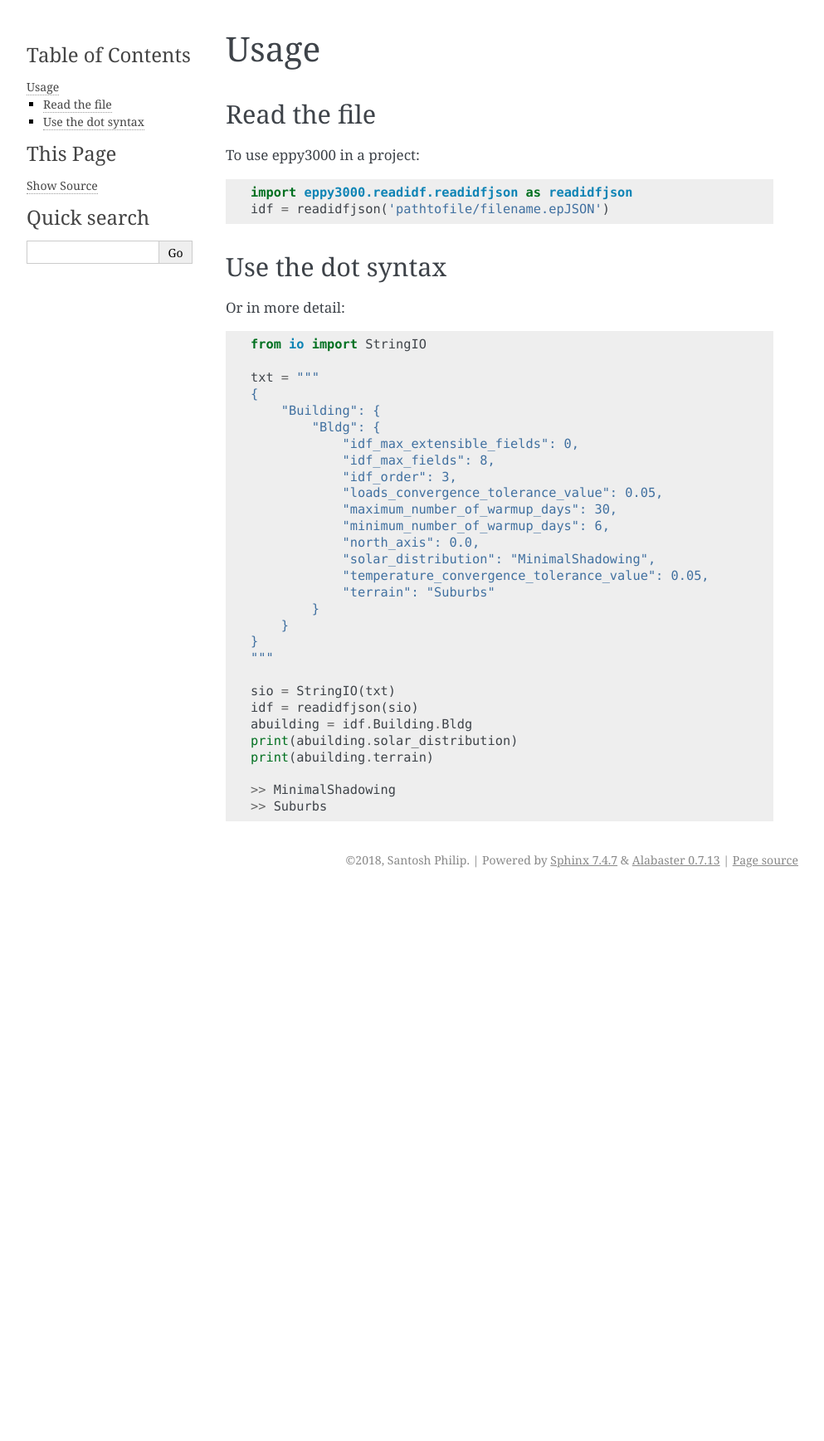
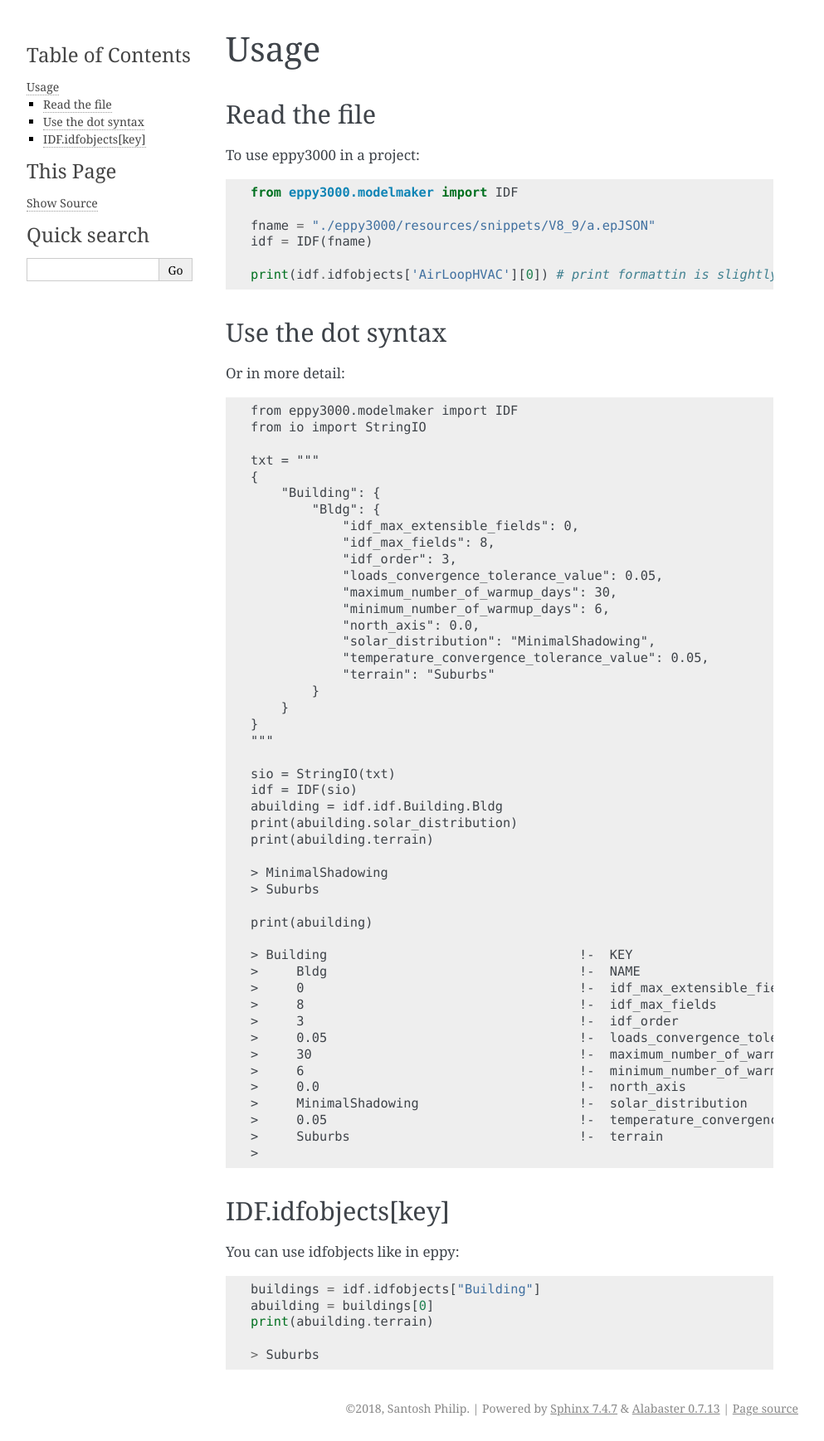
Before and after one commit to pyenergyplus/eppy3000, a Sphinx documentation site: the page built from docs/usage.rst, in a window 1280 px wide. Shown: the whole page at 83% size, without its empty margins (148-1141 px from the left). Built offline with Sphinx 7.4.7, drawn with Linux system fonts in a browser that asks for light colours; before the commit the page ends 1076 px from its top, so only the background shows below that.

Commit message:
updated docs/usage.rst

```diff
--- a/docs/usage.rst
+++ b/docs/usage.rst
@@ -7,8 +7,12 @@ Read the file
 
 To use eppy3000 in a project::
 
-    import eppy3000.readidf.readidfjson as readidfjson
-    idf = readidfjson('pathtofile/filename.epJSON')
+    from eppy3000.modelmaker import IDF
+
+    fname = "./eppy3000/resources/snippets/V8_9/a.epJSON"
+    idf = IDF(fname)
+
+    print(idf.idfobjects['AirLoopHVAC'][0]) # print formattin is slightly broken
 
 
 Use the dot syntax
@@ -16,6 +20,7 @@ Use the dot syntax
 
 Or in more detail::
 
+    from eppy3000.modelmaker import IDF
     from io import StringIO
 
     txt = """
@@ -38,10 +43,38 @@ Or in more detail::
     """
 
     sio = StringIO(txt)
-    idf = readidfjson(sio)
-    abuilding = idf.Building.Bldg
+    idf = IDF(sio)
+    abuilding = idf.idf.Building.Bldg
     print(abuilding.solar_distribution)
     print(abuilding.terrain)
 
-    >> MinimalShadowing
-    >> Suburbs
+    > MinimalShadowing
+    > Suburbs
+
+    print(abuilding)
+
+    > Building                                 !-  KEY
+    >     Bldg                                 !-  NAME
+    >     0                                    !-  idf_max_extensible_fields
+    >     8                                    !-  idf_max_fields
+    >     3                                    !-  idf_order
+    >     0.05                                 !-  loads_convergence_tolerance_value
+    >     30                                   !-  maximum_number_of_warmup_days
+    >     6                                    !-  minimum_number_of_warmup_days
+    >     0.0                                  !-  north_axis
+    >     MinimalShadowing                     !-  solar_distribution
+    >     0.05                                 !-  temperature_convergence_tolerance_value
+    >     Suburbs                              !-  terrain
+    >
+
+
+IDF.idfobjects[key]
+-------------------
+
+You can use idfobjects like in eppy::
+
+    buildings = idf.idfobjects["Building"]
+    abuilding = buildings[0]
+    print(abuilding.terrain)
+
+    > Suburbs
```
Also changed, not shown: docs/eppy3000.rst (+16 -0 lines).
